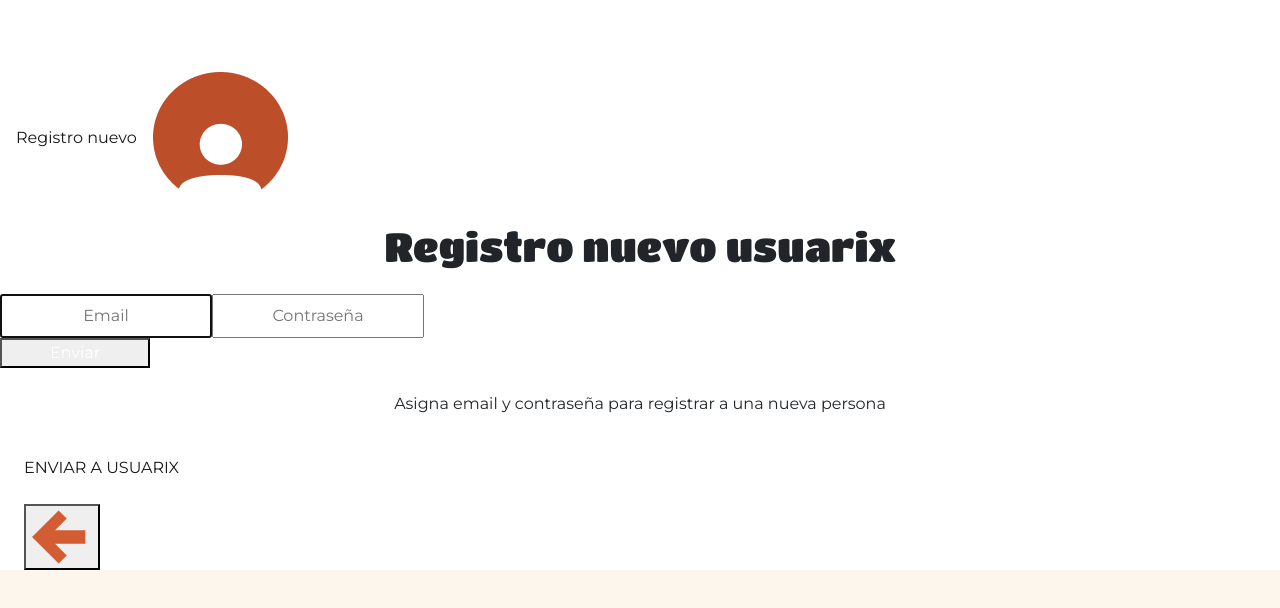
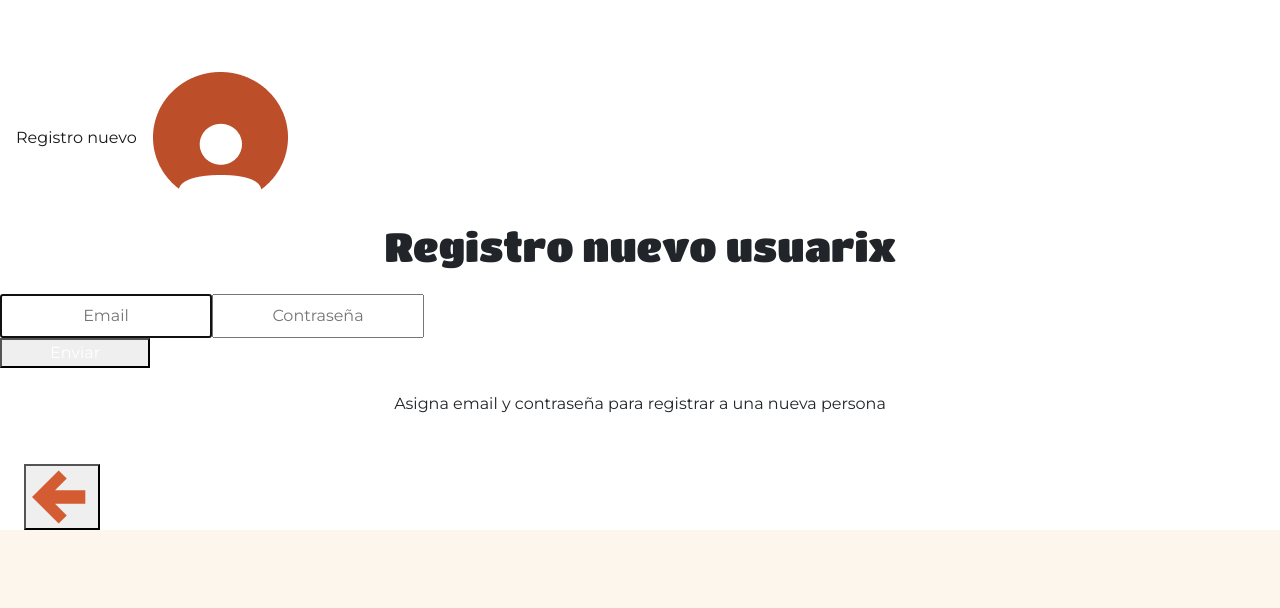
Before and after one commit to aleswebgit/Deploy-Habit-Front-End, a React (Create React App) app: page /admin-register in a window 1280 px wide. Shown: the top 608 px of the page. Built offline with nearby package versions, Linux system fonts and the light colour scheme.

Commit message:
deleted 'enviar a usuario' in the bottom page

```diff
--- a/src/Views/AdminRegister.jsx
+++ b/src/Views/AdminRegister.jsx
@@ -84,9 +84,6 @@ function AdminRegister(){
           </div>
         </div>
         <p className='flex items-center justify-center py-4 px-12 text-center text-[#BC4E2A]'> Asigna email y contraseña para registrar a una nueva persona </p>
-        <a href={`mailto:${email}?&subject=Info%20de%20tu%20cuenta%20de%20caritas&body=Esta%20es%20tu%20email:%20${email}%20y%20tu%20contraseña:%20${password}`} className="bg-white rounded-3xl text-sm sm:text-lg font-bold py-1 px-4 text-[#BC4E2A]">
-          ENVIAR A USUARIX
-        </a>
       </section>
       <div className='m-4'>
         <Arrow />
```
